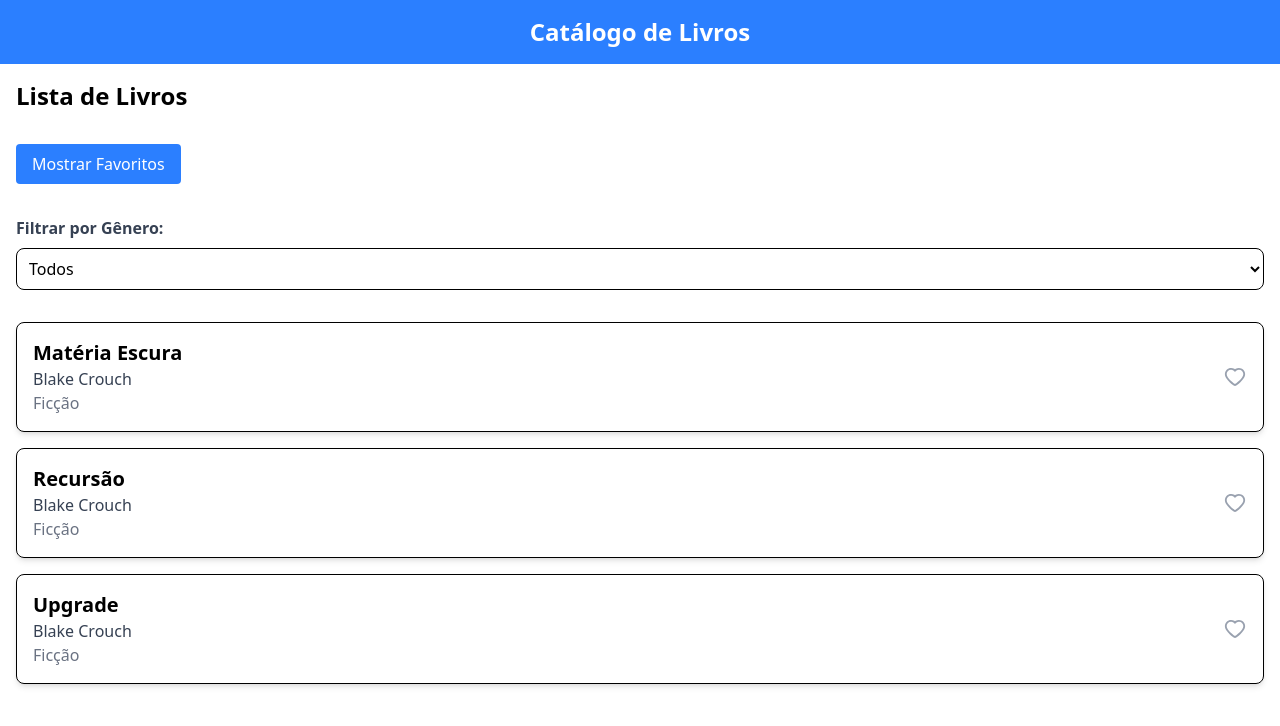
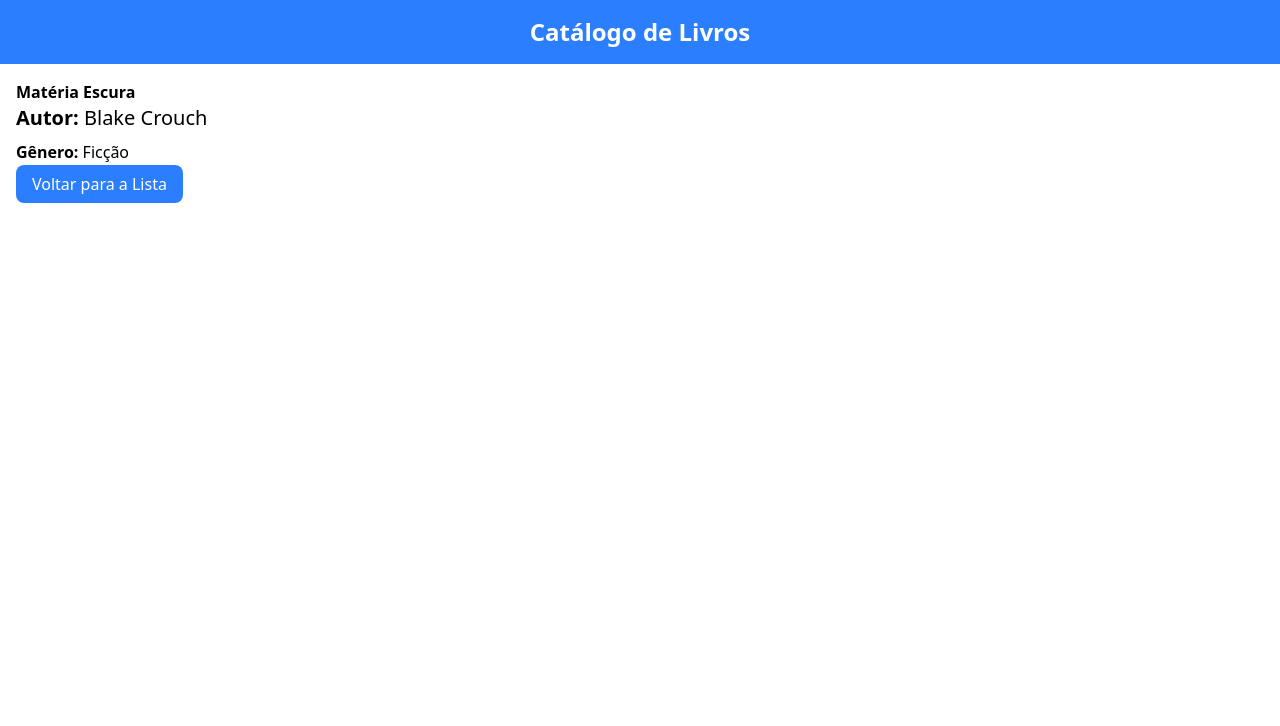
Before and after one commit to taohansens/book-catalog, a React (Create React App) app: page /book/1 in a window 1280 px wide. Shown: the top 726 px of the page. Built offline with nearby package versions, Linux system fonts and the light colour scheme; data requests are answered from the project's data file.

Commit message:
Routes, BookDetails

```diff
--- a/package.json
+++ b/package.json
@@ -14,6 +14,7 @@
     "react": "^19.1.0",
     "react-dom": "^19.1.0",
     "react-icons": "^5.5.0",
+    "react-router-dom": "^7.6.0",
     "react-scripts": "5.0.1",
     "web-vitals": "^2.1.4"
   },
--- a/src/App.jsx
+++ b/src/App.jsx
@@ -1,12 +1,15 @@
+import { Routes, Route } from 'react-router-dom';
 import Header from './components/Header';
 import BookList from './components/BookList';
+import BookDetails from './components/BookDetails';
 
 const App = () => (
   <div>
     <Header />
-    <main>
-      <BookList />
-    </main>
+<Routes>
+      <Route path="/" element={<BookList />} />
+      <Route path="/book/:id" element={<BookDetails />} />
+    </Routes>
   </div>
 );
 
--- a/src/components/Book.jsx
+++ b/src/components/Book.jsx
@@ -1,10 +1,15 @@
 import React from 'react';
+import { Link } from 'react-router-dom';
 import { AiFillHeart, AiOutlineHeart } from 'react-icons/ai';
 
 const Book = ({ book, onToggleFavorite, isFavorite }) => (
   <div className="p-4 border rounded-lg shadow-md flex justify-between items-center">
     <div>
-      <h2 className="text-xl font-semibold">{book.title}</h2>
+      <h2 className="text-xl font-semibold">
+        <Link to={`/book/${book.id}`} className="text-blue-500 hover:underline">
+          {book.title}
+        </Link>
+      </h2>
       <p className="text-gray-700">{book.author}</p>
       <p className="text-gray-500">{book.genre}</p>
     </div>
--- /dev/null
+++ b/src/components/BookDetails.jsx
@@ -0,0 +1,39 @@
+import React, { useEffect, useState } from 'react';
+import { useParams, Link } from 'react-router-dom';
+import api from '../services/api';
+
+const BookDetails = () => {
+  const { id } = useParams();
+  const [book, setBook] = useState(null);
+
+  useEffect(() => {
+    const fetchBook = async () => {
+      try {
+        const response = await api.get(`/books/${id}`);
+        setBook(response.data);
+      } catch (error) {
+        console.error('Erro ao buscar detalhes do livro:', error);
+      }
+    };
+
+    fetchBook();
+  }, [id]);
+
+  if (!book) {
+    return <p className="p-4 text-gray-600">Carregando detalhes do livro...</p>;
+  }
+
+  return (
+    <div className="p-4">
+      <h1 className="text-3xl font-bold mb-4">{book.title}</h1>
+      <p className="text-xl mb-2"><strong>Autor:</strong> {book.author}</p>
+      <p className="text-lg mb-2"><strong>Gênero:</strong> {book.genre}</p>
+      <p className="text-gray-700">{book.description}</p>
+      <Link to="/" className="mt-4 inline-block px-4 py-2 bg-blue-500 text-white rounded-lg">
+        Voltar para a Lista
+      </Link>
+    </div>
+  );
+};
+
+export default BookDetails;
--- a/src/index.js
+++ b/src/index.js
@@ -1,5 +1,6 @@
 import React from 'react';
 import ReactDOM from 'react-dom/client';
+import { BrowserRouter } from 'react-router-dom';
 import './tailwind.css';
 import App from './App';
 import reportWebVitals from './reportWebVitals';
@@ -7,7 +8,9 @@ import reportWebVitals from './reportWebVitals';
 const root = ReactDOM.createRoot(document.getElementById('root'));
 root.render(
   <React.StrictMode>
-    <App />
+    <BrowserRouter>
+      <App />
+    </BrowserRouter>
   </React.StrictMode>
 );
 
```
Also changed, not shown: 1 other file (tests, documents, lock files or other folders).
